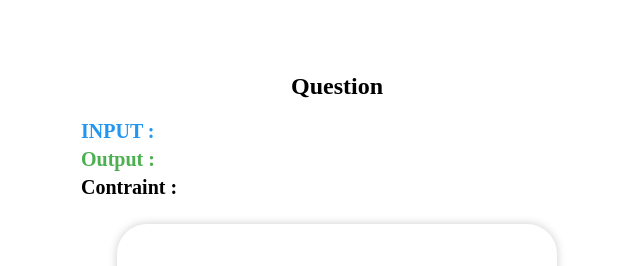
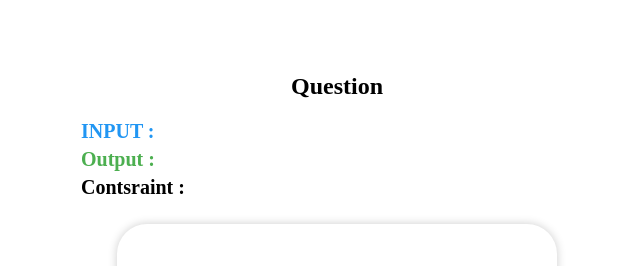
Before and after one commit to SarveshKesharwani01/Reverse-Coding, a React (Create React App) app: page /round1/slot13bU6xKpR9j/1 in a window 1280 px wide. Shown: the top 266 px of the page, without its empty margins (303-943 px from the left). Built offline with nearby package versions, Linux system fonts and the light colour scheme.

Commit message:
spelling mistake

```diff
--- a/src/SlotQuestion/Question1.js
+++ b/src/SlotQuestion/Question1.js
@@ -254,7 +254,7 @@ const Question = () => {
           <div className={styles.output_constraint2}>{output}</div>
         </div>
         <div className={styles.big_input_title}>
-          <div className={styles.input_title1}>Contraint :</div>
+          <div className={styles.input_title1}>Contsraint :</div>
           <div className={styles.input_title2}>{constraint}</div>
         </div>
       </div>
```
